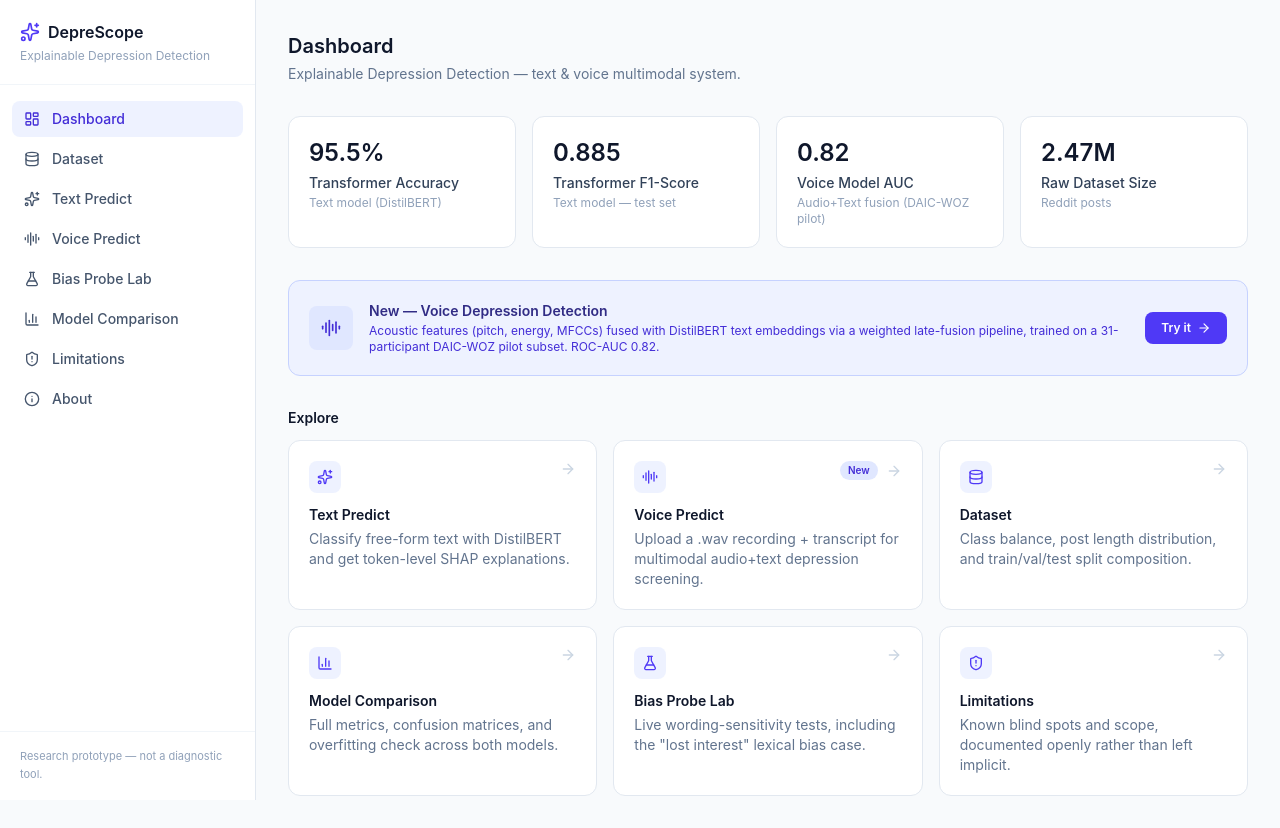
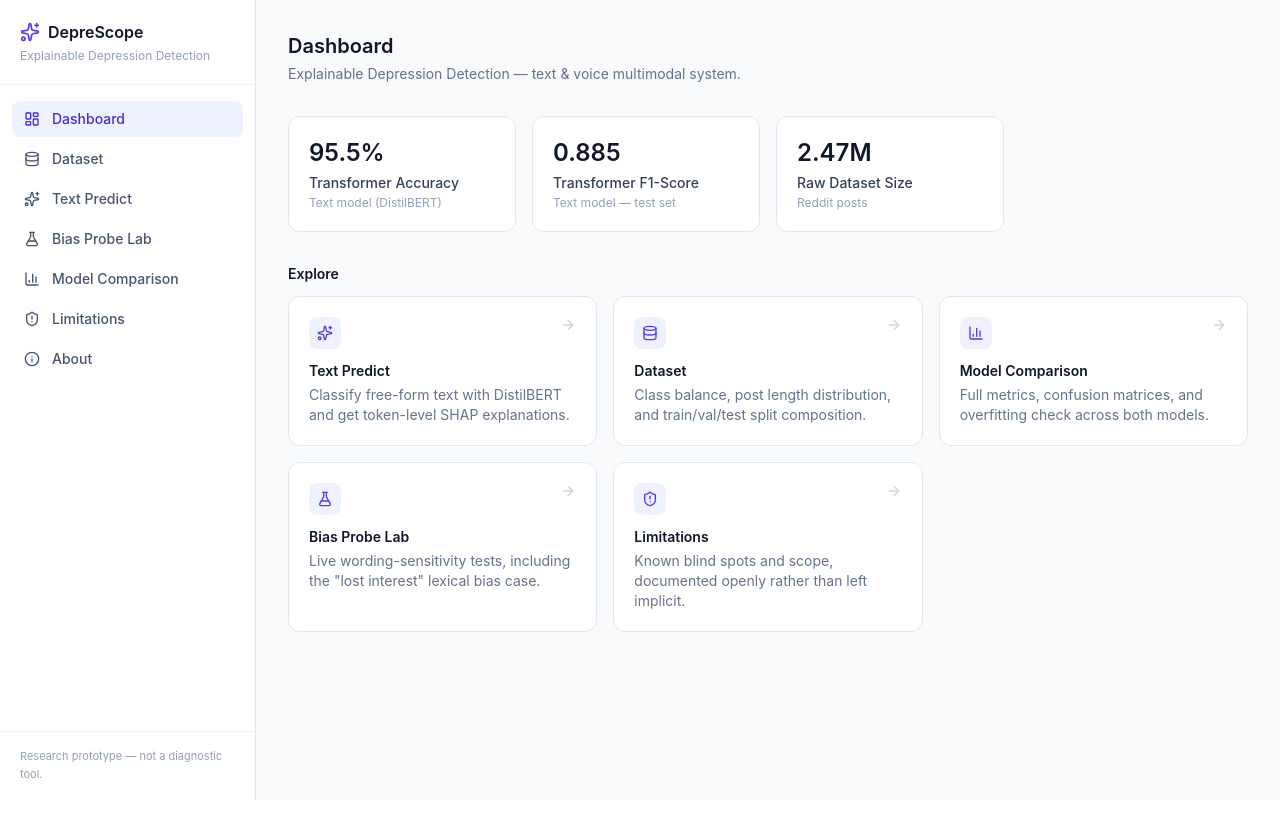
Before and after one commit to sanodyaJinadasa/DepreScope, a React app in the folder depression-detector-app/frontend/: page / in a window 1280 px wide. After the commit the page ends 800 px from the top, so only its background shows below. Built offline with nearby package versions, Linux system fonts and the light colour scheme; the HTML template or start-up script is replaced by a standard one.

Commit message:
remove voice

```diff
--- a/depression-detector-app/frontend/src/App.jsx
+++ b/depression-detector-app/frontend/src/App.jsx
@@ -20,7 +20,7 @@ export default function App() {
             <Route path="/" element={<Dashboard />} />
             <Route path="/dataset" element={<Dataset />} />
             <Route path="/predict" element={<Predict />} />
-            <Route path="/clinical-predict" element={<ClinicalPredict />} />
+            {/* <Route path="/clinical-predict" element={<ClinicalPredict />} /> */}
             <Route path="/compare" element={<BiasProbeLab />} />
             <Route path="/model-comparison" element={<ModelComparison />} />
             <Route path="/charts" element={<ModelCharts />} />
--- a/depression-detector-app/frontend/src/components/Sidebar.jsx
+++ b/depression-detector-app/frontend/src/components/Sidebar.jsx
@@ -14,7 +14,7 @@ const NAV_ITEMS = [
   { to: "/", label: "Dashboard", icon: LayoutDashboard, end: true },
   { to: "/dataset", label: "Dataset", icon: Database },
   { to: "/predict", label: "Text Predict", icon: Sparkles },
-  { to: "/clinical-predict", label: "Voice Predict", icon: AudioLines },
+  // { to: "/clinical-predict", label: "Voice Predict", icon: AudioLines },
   { to: "/compare", label: "Bias Probe Lab", icon: FlaskConical },
   { to: "/model-comparison", label: "Model Comparison", icon: BarChart3 },
   { to: "/limitations", label: "Limitations", icon: ShieldAlert },
--- a/depression-detector-app/frontend/src/pages/Dashboard.jsx
+++ b/depression-detector-app/frontend/src/pages/Dashboard.jsx
@@ -6,7 +6,7 @@ import {
 const STATS = [
   { label: "Transformer Accuracy", value: "95.5%", sub: "Text model (DistilBERT)" },
   { label: "Transformer F1-Score", value: "0.885", sub: "Text model — test set" },
-  { label: "Voice Model AUC", value: "0.82", sub: "Audio+Text fusion (DAIC-WOZ pilot)" },
+  // { label: "Voice Model AUC", value: "0.82", sub: "Audio+Text fusion (DAIC-WOZ pilot)" },
   { label: "Raw Dataset Size", value: "2.47M", sub: "Reddit posts" },
 ];
 
@@ -18,13 +18,13 @@ const SHORTCUTS = [
     body: "Classify free-form text with DistilBERT and get token-level SHAP explanations.",
     badge: null,
   },
-  {
-    to: "/clinical-predict",
-    icon: AudioLines,
-    title: "Voice Predict",
-    body: "Upload a .wav recording + transcript for multimodal audio+text depression screening.",
-    badge: "New",
-  },
+  // {
+  //   to: "/clinical-predict",
+  //   icon: AudioLines,
+  //   title: "Voice Predict",
+  //   body: "Upload a .wav recording + transcript for multimodal audio+text depression screening.",
+  //   badge: "New",
+  // },
   {
     to: "/dataset",
     icon: Database,
@@ -80,7 +80,7 @@ export default function Dashboard() {
       </div>
 
       {/* Modality highlight banner */}
-      <div className="rounded-xl border border-indigo-200 bg-indigo-50 p-5 flex flex-col sm:flex-row items-start sm:items-center gap-4">
+      {/* <div className="rounded-xl border border-indigo-200 bg-indigo-50 p-5 flex flex-col sm:flex-row items-start sm:items-center gap-4">
         <div className="rounded-lg bg-indigo-100 p-3 shrink-0">
           <AudioLines className="h-5 w-5 text-indigo-700" />
         </div>
@@ -100,7 +100,7 @@ export default function Dashboard() {
         >
           Try it <ArrowRight className="h-3.5 w-3.5" />
         </Link>
-      </div>
+      </div> */}
 
       {/* Feature grid */}
       <div>
```
